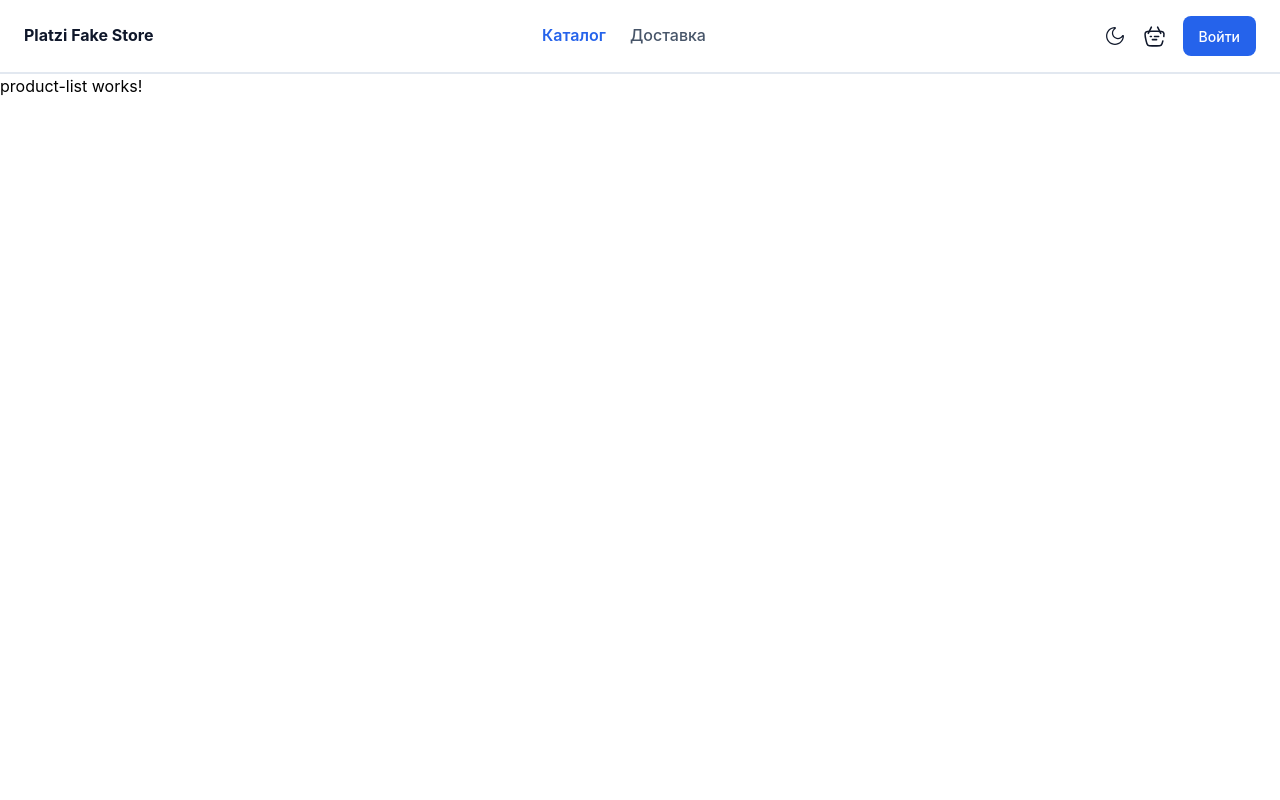
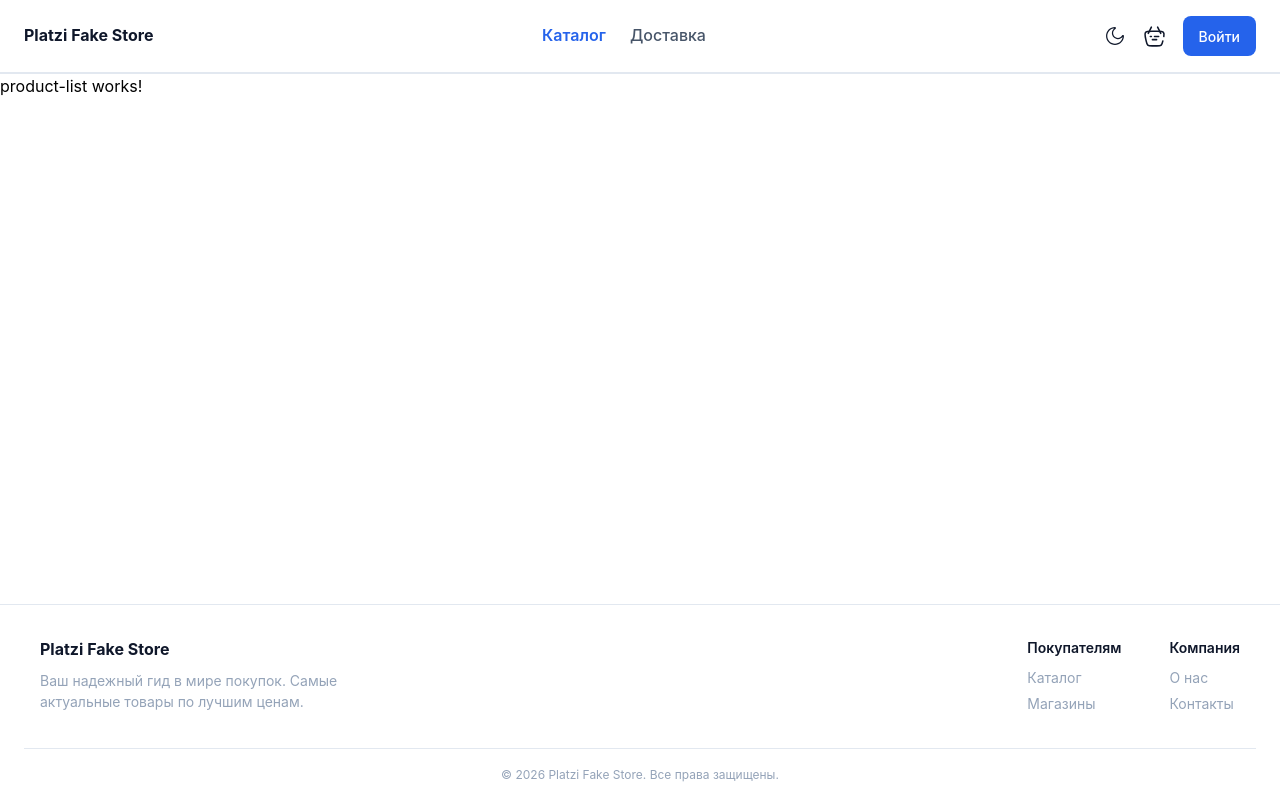
Before and after one commit to MiruProd/Platzi-Fake-Store, an Angular app: page /products in a window 1280 px wide. Built offline with nearby package versions, Linux system fonts and the light colour scheme.

Commit message:
Сделал футер, исправил хедер

```diff
--- a/src/app/app.html
+++ b/src/app/app.html
@@ -1,2 +1,9 @@
-<app-header></app-header>
-<router-outlet></router-outlet>
+<div class="app-layout">
+  <app-header></app-header>
+
+  <main class="app-layout__content">
+    <router-outlet></router-outlet>
+  </main>
+
+  <app-footer></app-footer>
+</div>
--- a/src/app/app.scss
+++ b/src/app/app.scss
@@ -0,0 +1,11 @@
+.app-layout {
+  display: flex;
+  flex-direction: column;
+  min-height: 100vh;
+
+  &__content {
+    flex-grow: 1;
+    display: flex;
+    flex-direction: column;
+  }
+}
--- a/src/app/app.ts
+++ b/src/app/app.ts
@@ -1,10 +1,11 @@
 import { Component, signal } from '@angular/core';
 import { RouterOutlet } from '@angular/router';
 import { Header } from './shared/components/header/header';
+import { Footer } from './shared/components/footer/footer';
 
 @Component({
   selector: 'app-root',
-  imports: [RouterOutlet, Header],
+  imports: [RouterOutlet, Header, Footer],
   templateUrl: './app.html',
   styleUrl: './app.scss',
 })
--- /dev/null
+++ b/src/app/shared/components/footer/footer.html
@@ -0,0 +1,44 @@
+<footer class="footer">
+  <div class="footer__container">
+
+    <div class="footer__brand">
+      <span class="footer__logo">Platzi Fake Store</span>
+      <p class="footer__desc">
+        Ваш надежный гид в мире покупок. Самые актуальные товары по лучшим ценам.
+      </p>
+    </div>
+
+    <div class="footer__nav">
+      <div class="footer__column">
+        <span class="footer__title">Покупателям</span>
+        <ul class="footer__links">
+          <li>
+            <a routerLink="/products" class="footer__link">Каталог</a>
+          </li>
+          <li>
+            <a routerLink="/stores" class="footer__link">Магазины</a>
+          </li>
+        </ul>
+      </div>
+
+      <div class="footer__column">
+        <span class="footer__title">Компания</span>
+        <ul class="footer__links">
+          <li>
+            <a routerLink="" class="footer__link">О нас</a>
+          </li>
+          <li>
+            <a routerLink="" class="footer__link">Контакты</a>
+          </li>
+        </ul>
+      </div>
+
+    </div>
+  </div>
+
+  <div class="footer__bottom">
+    <p class="footer__copy">
+      &copy; {{ currentYear() }} Platzi Fake Store. Все права защищены.
+    </p>
+  </div>
+</footer>
--- /dev/null
+++ b/src/app/shared/components/footer/footer.scss
@@ -0,0 +1,87 @@
+@use '../../../styles/variables' as *;
+
+.footer {
+  background-color: var(--color-surface);
+  border-top: 1px solid var(--color-border);
+  padding: var(--spacing-xl) var(--spacing-lg) var(--spacing-md);
+  color: var(--color-text-secondary);
+  font-size: var(--font-size-sm);
+
+  &__container {
+    display: flex;
+    flex-direction: column;
+    gap: var(--spacing-xl);
+    max-width: 1200px;
+    margin: 0 auto;
+
+    @media (min-width: $breakpoint-md) {
+      flex-direction: row;
+      justify-content: space-between;
+      align-items: flex-start;
+    }
+  }
+
+  &__brand {
+    max-width: 300px;
+  }
+
+  &__logo {
+    display: block;
+    font-weight: 700;
+    color: var(--color-text-primary);
+    font-size: var(--font-size-md);
+    margin-bottom: var(--spacing-sm);
+  }
+
+  &__desc {
+    line-height: 1.5;
+    color: var(--color-text-muted);
+  }
+
+  &__nav {
+    display: flex;
+    gap: var(--spacing-xxl);
+  }
+
+  &__column {
+    display: flex;
+    flex-direction: column;
+    gap: var(--spacing-sm);
+  }
+
+  &__title {
+    font-weight: 600;
+    color: var(--color-text-primary);
+  }
+
+  &__links {
+    display: flex;
+    flex-direction: column;
+    gap: var(--spacing-xs);
+    padding: 0;
+    margin: 0;
+    list-style: none;
+  }
+
+  &__link {
+    color: var(--color-text-muted);
+    transition: color var(--transition-fast);
+    cursor: pointer;
+
+    &:hover {
+      color: var(--color-primary);
+    }
+  }
+
+  &__bottom {
+    border-top: 1px solid var(--color-border);
+    margin-top: var(--spacing-xl);
+    padding-top: var(--spacing-md);
+    text-align: center;
+  }
+
+  &__copy {
+    color: var(--color-text-muted);
+    font-size: var(--font-size-xs);
+  }
+}
--- /dev/null
+++ b/src/app/shared/components/footer/footer.ts
@@ -0,0 +1,12 @@
+import { Component, computed, signal } from '@angular/core';
+import { RouterLink } from '@angular/router';
+
+@Component({
+  selector: 'app-footer',
+  imports: [RouterLink],
+  templateUrl: './footer.html',
+  styleUrl: './footer.scss',
+})
+export class Footer {
+  protected readonly currentYear = signal(new Date().getFullYear());
+}
--- a/src/app/shared/components/header/header.html
+++ b/src/app/shared/components/header/header.html
@@ -30,7 +30,7 @@
 
     <a
       routerLink="/cart"
-      routerLinkActive="header__link--active"
+      routerLinkActive="header__cart-link--active"
       class="header__cart-link"
       aria-label="Корзина"
     >
--- a/src/app/shared/components/header/header.scss
+++ b/src/app/shared/components/header/header.scss
@@ -1,4 +1,5 @@
 .header {
+  // База и сетка
   display: flex;
   justify-content: space-between;
   align-items: center;
@@ -6,6 +7,7 @@
   background-color: var(--color-surface);
   border-bottom: 2px solid var(--color-border);
 
+  // Навигация
   &__menu {
     display: flex;
     gap: var(--spacing-lg);
@@ -38,6 +40,7 @@
     }
   }
 
+  // Логотип
   &__logo {
     display: inline-block;
     transition: scale var(--transition-fast);
@@ -53,11 +56,13 @@
     }
   }
 
+  // Правая часть (user actions)
   &__user-actions {
     display: flex;
     align-items: center;
   }
 
+  // Корзина
   &__cart-link {
     display: inline-flex;
     align-items: center;
@@ -70,6 +75,13 @@
 
     &:hover {
       background-color: var(--color-surface-hover);
+    }
+
+    &--active {
+      background-color: var(--color-primary-light);
+      .header__cart-icon {
+        background-color: var(--color-primary);
+      }
     }
   }
 
@@ -84,6 +96,48 @@
     -webkit-mask: url('/assets/icons/cart.svg') no-repeat center / contain;
   }
 
+  // Переключатель темы
+  &__theme-toggle {
+    display: inline-flex;
+    align-items: center;
+    justify-content: center;
+    width: 40px;
+    height: 40px;
+    border-radius: var(--radius-full);
+    cursor: pointer;
+    background: none;
+    border: none;
+    padding: 0;
+
+    transition:
+      background-color var(--transition-fast),
+      transform var(--transition-fast);
+
+    &:hover {
+      background-color: var(--color-surface-hover);
+    }
+  }
+
+  &__theme-icon {
+    width: 20px;
+    height: 20px;
+    display: inline-block;
+
+    background-color: var(--color-text-primary);
+    transition: background-color var(--transition-fast);
+
+    &--sun {
+      mask: url('/assets/icons/sun.svg') no-repeat center / contain;
+      -webkit-mask: url('/assets/icons/sun.svg') no-repeat center / contain;
+    }
+
+    &--moon {
+      mask: url('/assets/icons/moon.svg') no-repeat center / contain;
+      -webkit-mask: url('/assets/icons/moon.svg') no-repeat center / contain;
+    }
+  }
+
+  // Профиль и дропдаун
   &__profile-dropdown {
     position: relative;
     display: inline-block;
@@ -151,7 +205,9 @@
     padding: var(--spacing-sm) var(--spacing-md);
     font-size: var(--font-size-sm);
     color: var(--color-text-secondary);
-    transition: background-color var(--transition-fast), color var(--transition-fast);
+    transition:
+      background-color var(--transition-fast),
+      color var(--transition-fast);
     cursor: pointer;
 
     &:hover {
@@ -170,39 +226,4 @@
       }
     }
   }
-
-  &__theme-toggle {
-    display: inline-flex;
-    align-items: center;
-    justify-content: center;
-    width: 40px;
-    height: 40px;
-    border-radius: var(--radius-full);
-    cursor: pointer;
-
-    transition: background-color var(--transition-fast), transform var(--transition-fast);
-
-    &:hover {
-      background-color: var(--color-surface-hover);
-    }
-  }
-
-  &__theme-icon {
-    width: 20px;
-    height: 20px;
-    display: inline-block;
-
-    background-color: var(--color-text-primary);
-    transition: background-color var(--transition-fast);
-
-    &--sun {
-      mask: url('/assets/icons/sun.svg') no-repeat center / contain;
-      -webkit-mask: url('/assets/icons/sun.svg') no-repeat center / contain;
-    }
-
-    &--moon {
-      mask: url('/assets/icons/moon.svg') no-repeat center / contain;
-      -webkit-mask: url('/assets/icons/moon.svg') no-repeat center / contain;
-    }
-  }
 }
```
